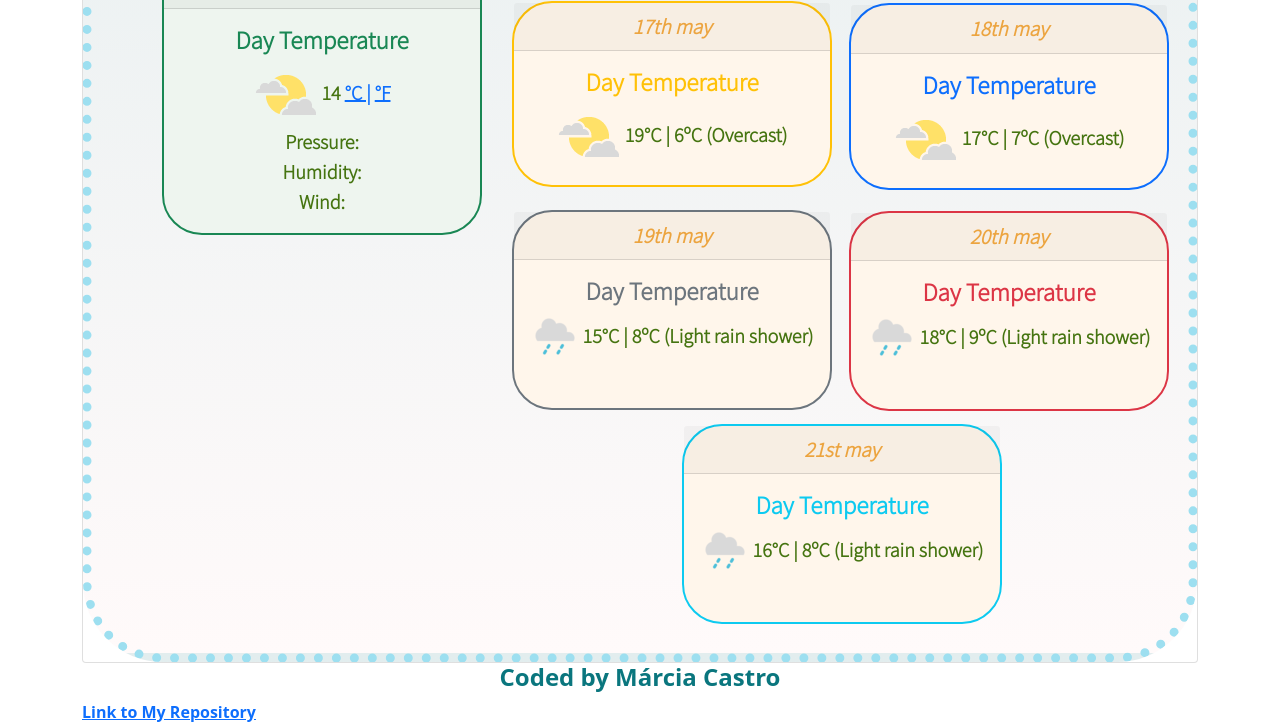
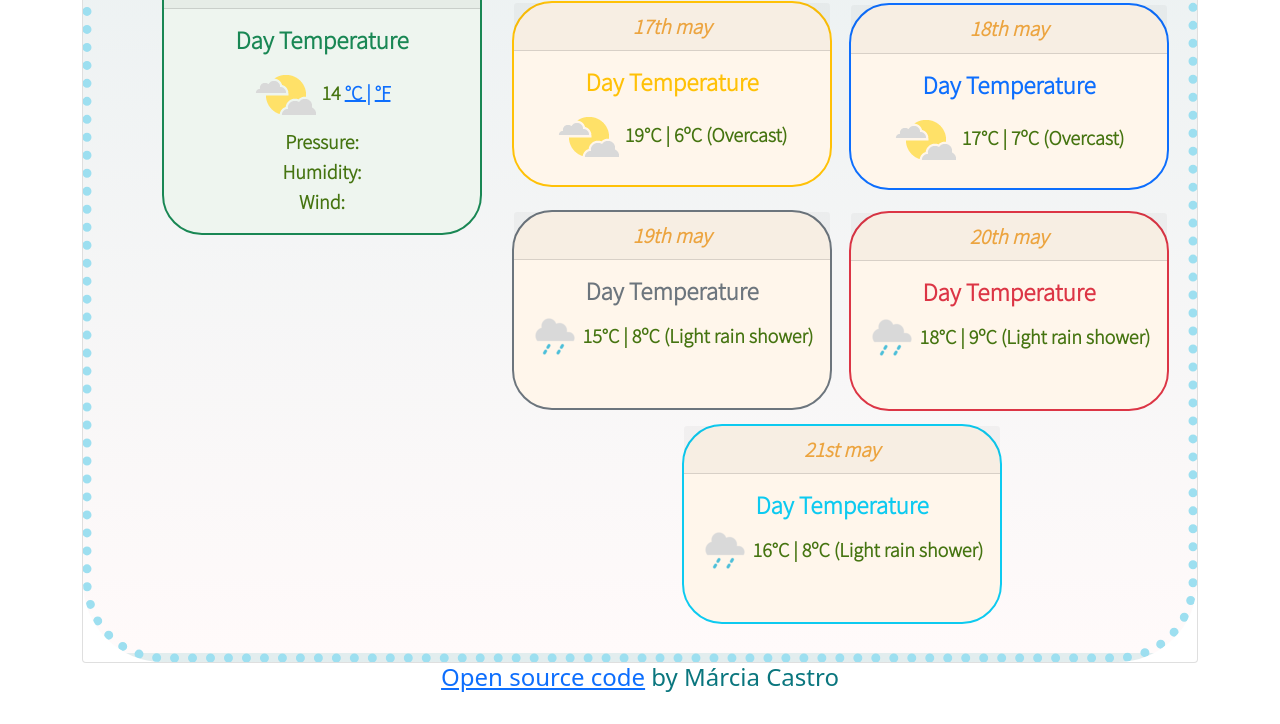
Before and after one commit to MarciaCastro09/weather-forecast_final_project_Plus, a website built with Parcel: page index.html in a window 1280 px wide. Shown: the part 439-1163 px from the top of the page. After the commit the page ends 1139 px from the top, so only its background shows below. Built offline with nearby package versions, Linux system fonts and the light colour scheme.

Commit message:
Update index.html

```diff
--- a/index.html
+++ b/index.html
@@ -118,9 +118,16 @@
                         </div>
 
                         <h4>
-                            <strong> Coded by Márcia Castro </strong>
+                           <footer>
+                           <a
+                           href="https://github.com/MarciaCastro09/weather-forecast_projet"
+                           target="_blank"
+                           >Open source code</a
+                           >
+                           by Márcia Castro
+                          </footer>
                           </h4>
-                          <a href="https://github.com/MarciaCastro09/weather-forecast_projet">Link to My Repository</a>
+
                       </div>
 
       <script src="src/index.js"></script>
```
